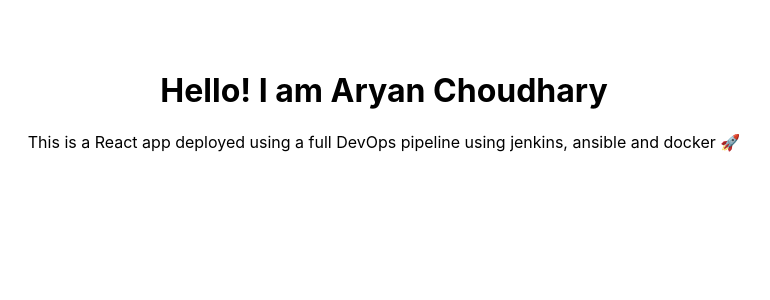
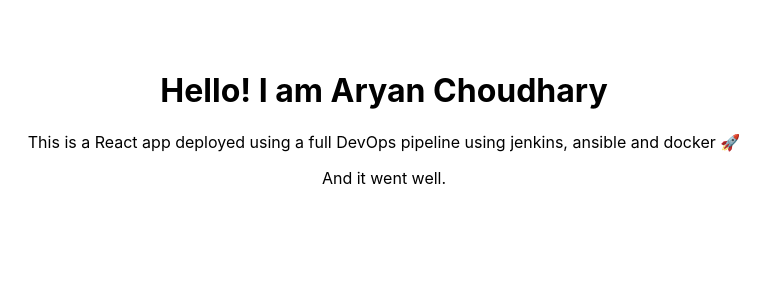
Before and after one commit to Aryan49Choudhary/jenkins-ansible-docker-react, a React (Create React App) app: page / in a window 1280 px wide. Shown: the top 300 px of the page, without its empty margins (256-1026 px from the left). Built offline with nearby package versions, Linux system fonts and the light colour scheme.

Commit message:
intro updated again

```diff
--- a/src/App.js
+++ b/src/App.js
@@ -3,6 +3,7 @@
     <div style={{ textAlign: 'center', paddingTop: '50px' }}>
       <h1>Hello! I am Aryan Choudhary</h1>
       <p>This is a React app deployed using a full DevOps pipeline using jenkins, ansible and docker 🚀</p>
+      <p>And it went well.</p>
     </div>
   );
 }
```
